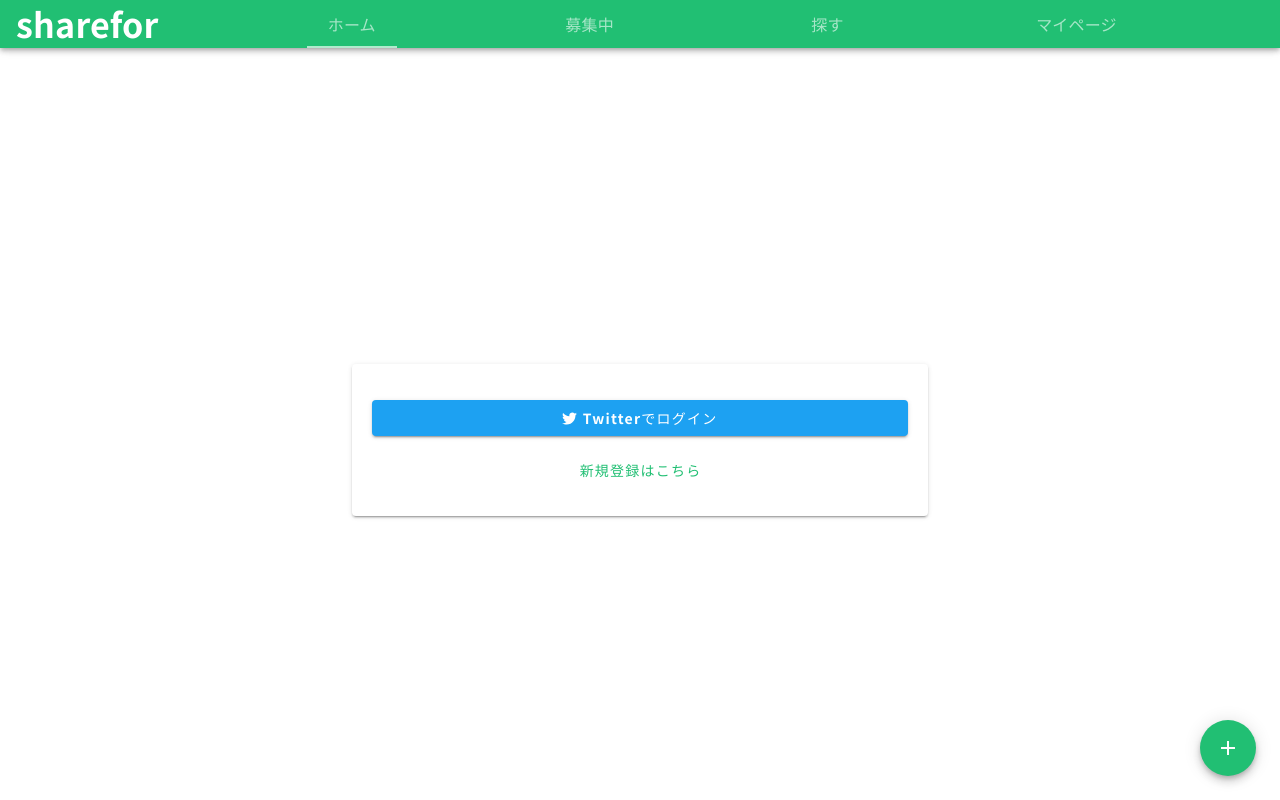
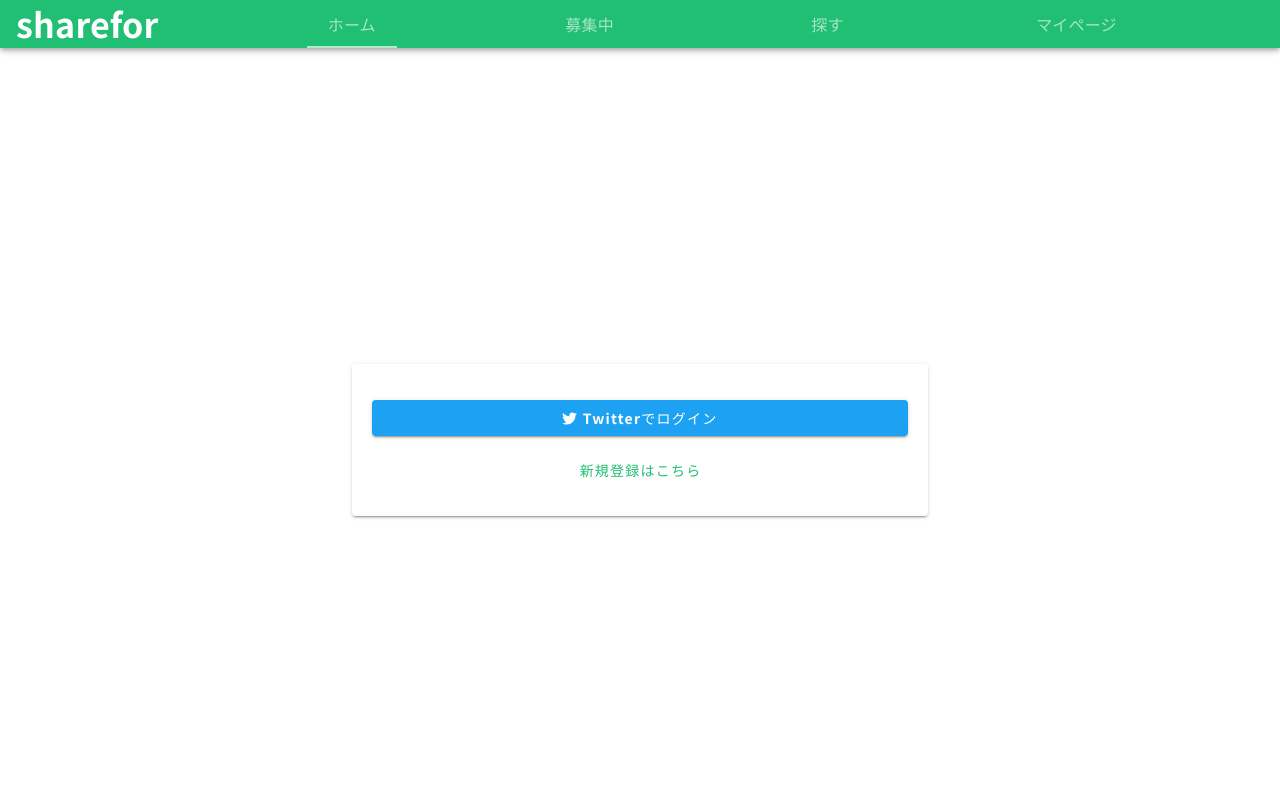
Before and after one commit to shuinoue-s/Sharefor, a Vue app: page /login in a window 1280 px wide. Built offline with nearby package versions, Linux system fonts and the light colour scheme; no server answers; what vue-head would draw is missing.

Commit message:
Add: 未認証時には投稿フォームを表示させないように変更
未認証時にも投稿フォームが表示されていたため。

```diff
--- a/src/App.vue
+++ b/src/App.vue
@@ -3,31 +3,24 @@
     <app-header/>
       <v-main>
         <router-view/>
-        <Form/>
+        <Form v-if="isAuthenticated" />
       </v-main>
   </v-app>
 </template>
 
 <script>
+import { mapGetters } from 'vuex'
 import AppHeader from './components/AppHeader'
 import Form from './views/Form'
 
 export default {
-
   name: 'App',
-
-  data() {
-    return {
-
-    }
-  },
   components: {
     AppHeader,
     Form
-
+  },
+  computed: {
+    ...mapGetters('auth', ['isAuthenticated'])
   }
 }
 </script>
-
-<style>
-</style>
```
